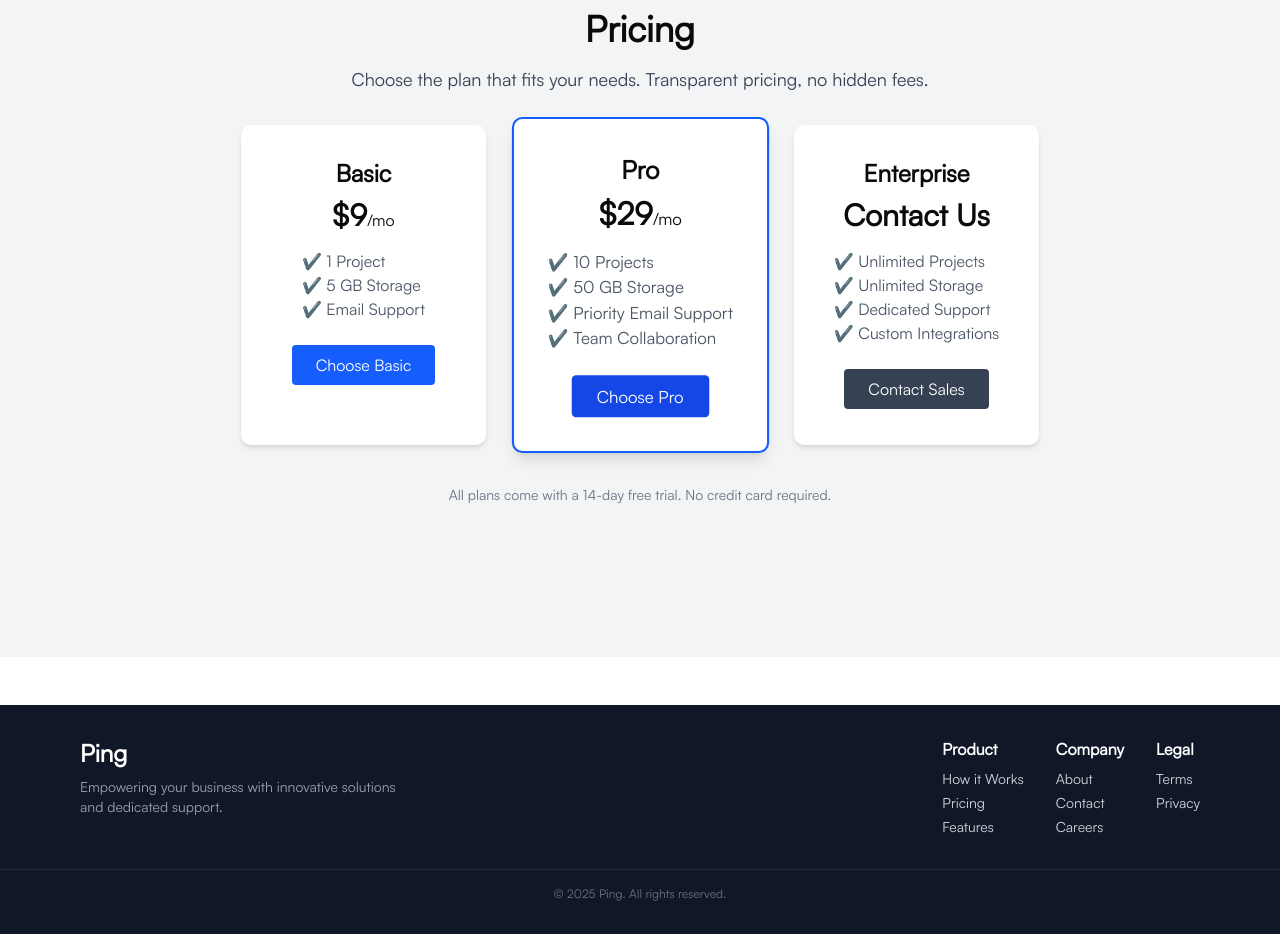
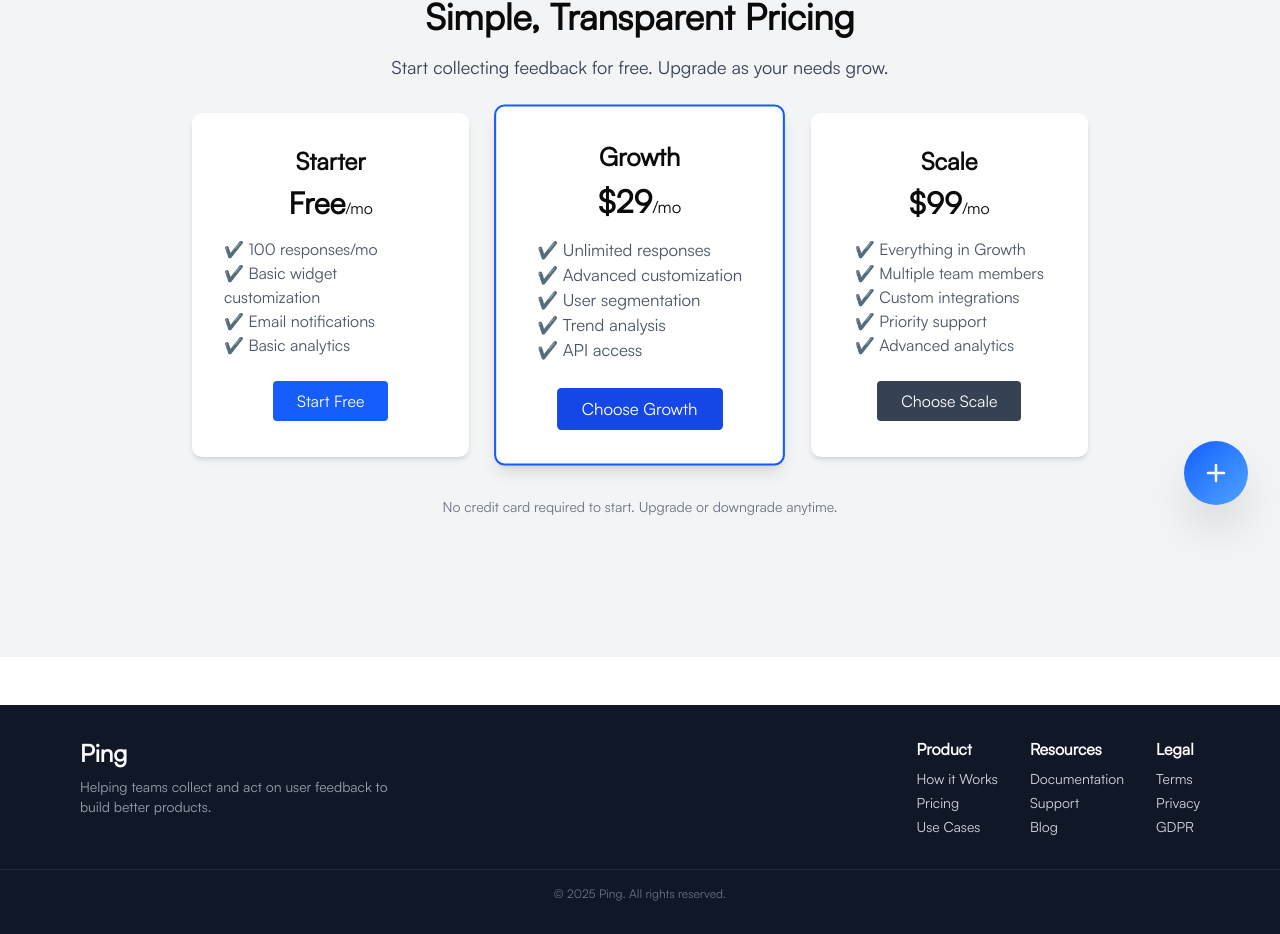
Before and after one commit to ompatel2019/ping, a Next.js app: page /pricing in a window 1280 px wide. Shown: the part 263-1197 px from the top of the page. Built offline with nearby package versions, Linux system fonts and the light colour scheme.

Commit message:
Enhance marketing pages with updated content, improved layouts, and new feedback widget integration. Revise pricing plans, use cases, and footer messaging for clarity and engagement.

```diff
--- a/src/app/(marketing)/layout.tsx
+++ b/src/app/(marketing)/layout.tsx
@@ -2,11 +2,13 @@
 import Navbar from '@/components/marketing/Navbar'
 import Footer from '@/components/marketing/Footer'
 import React from 'react'
+import Widget from '@/components/marketing/Widget'
 
 const MarketingLayout = ({ children }: { children: React.ReactNode }) => {
   return (
     <div>
       <Navbar />
+      <Widget />
       {children}
       <Footer />
     </div>
--- a/src/app/(marketing)/page.tsx
+++ b/src/app/(marketing)/page.tsx
@@ -7,67 +7,70 @@ const page = () => {
   return (
     <section className="flex flex-col items-center justify-center min-h-screen bg-gray-100">
       <div className="flex flex-col items-center justify-center w-full max-w-3xl px-4">
-        <h1 className="text-4xl font-bold mb-4">Welcome to Our Home Page</h1>
+        <h1 className="text-4xl font-bold mb-4">
+          Collect User Feedback That Matters
+        </h1>
         <p className="text-lg text-gray-700 mb-6 text-center">
-          Explore our latest offerings and updates. Discover how our platform
-          can help you achieve your goals, whether you&apos;re a startup,
-          agency, or enterprise.
+          Transform your product decisions with real user insights. Our simple yet
+          powerful feedback collection platform helps you gather, analyze, and act
+          on user feedback in minutes.
         </p>
         <div className="grid grid-cols-1 md:grid-cols-3 gap-8 w-full mb-10">
           {/* Feature 1 */}
           <div className="bg-white rounded-lg shadow-md p-6 flex flex-col items-center">
-            <h2 className="text-2xl font-semibold mb-2">
-              Innovative Solutions
-            </h2>
+            <h2 className="text-2xl font-semibold mb-2">Simple Integration</h2>
             <p className="text-gray-600 mb-4 text-center">
-              Leverage cutting-edge technology to streamline your workflow and
-              boost productivity.
+              Add our feedback widget to your site with just one line of code.
+              Start collecting insights instantly.
             </p>
             <ul className="mb-4 text-gray-500 text-sm list-disc list-inside">
-              <li>Automation tools</li>
-              <li>Seamless integrations</li>
-              <li>Real-time analytics</li>
+              <li>One-line installation</li>
+              <li>No-code configuration</li>
+              <li>Works everywhere</li>
             </ul>
           </div>
           {/* Feature 2 */}
           <div className="bg-white rounded-lg shadow-md p-6 flex flex-col items-center">
-            <h2 className="text-2xl font-semibold mb-2">Customer Support</h2>
+            <h2 className="text-2xl font-semibold mb-2">Smart Analytics</h2>
             <p className="text-gray-600 mb-4 text-center">
-              Our dedicated team is here to help you every step of the way,
-              ensuring your success.
+              Turn feedback into actionable insights with our powerful dashboard
+              and analysis tools.
             </p>
             <ul className="mb-4 text-gray-500 text-sm list-disc list-inside">
-              <li>24/7 live chat</li>
-              <li>Comprehensive help center</li>
-              <li>Personalized onboarding</li>
+              <li>Real-time responses</li>
+              <li>Trend analysis</li>
+              <li>Sentiment tracking</li>
             </ul>
           </div>
           {/* Feature 3 */}
           <div className="bg-white rounded-lg shadow-md p-6 flex flex-col items-center">
-            <h2 className="text-2xl font-semibold mb-2">Flexible Plans</h2>
+            <h2 className="text-2xl font-semibold mb-2">User Management</h2>
             <p className="text-gray-600 mb-4 text-center">
-              Choose a plan that fits your needs, with transparent pricing and
-              no hidden fees.
+              Engage with your users directly and turn feedback into meaningful
+              conversations.
             </p>
             <ul className="mb-4 text-gray-500 text-sm list-disc list-inside">
-              <li>Monthly &amp; annual billing</li>
-              <li>Free trial available</li>
-              <li>Custom enterprise solutions</li>
+              <li>Direct responses</li>
+              <li>User segmentation</li>
+              <li>Follow-up tools</li>
             </ul>
           </div>
         </div>
         <Link href="/how-it-works">
           <Button className="mt-4 px-6 py-3 bg-blue-600 text-white rounded hover:bg-blue-700 transition text-lg font-medium">
-            Learn More
+            See How It Works
           </Button>
         </Link>
         <div className="mt-8 text-center text-gray-500 text-sm">
           <p>
-            Have questions?{" "}
-            <a href="/contact" className="text-blue-600 hover:underline">
-              Contact our team
+            Ready to start collecting feedback?{" "}
+            <a
+              href="/contact"
+              className="text-blue-600 hover:underline"
+            >
+              Try our demo widget
             </a>{" "}
-            for more information.
+            below.
           </p>
         </div>
       </div>
--- a/src/app/(marketing)/pricing/page.tsx
+++ b/src/app/(marketing)/pricing/page.tsx
@@ -5,49 +5,52 @@ const page = () => {
   return (
     <section className="flex flex-col items-center justify-center min-h-screen bg-gray-100">
       <div className="flex flex-col items-center justify-center">
-        <h1 className="text-4xl font-bold mb-4">Pricing</h1>
+        <h1 className="text-4xl font-bold mb-4">Simple, Transparent Pricing</h1>
         <p className="text-lg text-gray-700 mb-8">
-          Choose the plan that fits your needs. Transparent pricing, no hidden fees.
+          Start collecting feedback for free. Upgrade as your needs grow.
         </p>
         <div className="grid grid-cols-1 md:grid-cols-3 gap-8 w-full max-w-4xl">
-          {/* Basic Plan */}
+          {/* Starter Plan */}
           <div className="bg-white rounded-lg shadow-md p-8 flex flex-col items-center">
-            <h2 className="text-2xl font-semibold mb-2">Basic</h2>
-            <p className="text-3xl font-bold mb-4">$9<span className="text-base font-normal">/mo</span></p>
+            <h2 className="text-2xl font-semibold mb-2">Starter</h2>
+            <p className="text-3xl font-bold mb-4">Free<span className="text-base font-normal">/mo</span></p>
             <ul className="mb-6 text-gray-600">
-              <li>✔️ 1 Project</li>
-              <li>✔️ 5 GB Storage</li>
-              <li>✔️ Email Support</li>
+              <li>✔️ 100 responses/mo</li>
+              <li>✔️ Basic widget customization</li>
+              <li>✔️ Email notifications</li>
+              <li>✔️ Basic analytics</li>
             </ul>
-            <button className="px-6 py-2 bg-blue-600 text-white rounded hover:bg-blue-700 transition">Choose Basic</button>
+            <button className="px-6 py-2 bg-blue-600 text-white rounded hover:bg-blue-700 transition">Start Free</button>
           </div>
-          {/* Pro Plan */}
+          {/* Growth Plan */}
           <div className="bg-white rounded-lg shadow-lg p-8 flex flex-col items-center border-2 border-blue-600 scale-105">
-            <h2 className="text-2xl font-semibold mb-2">Pro</h2>
+            <h2 className="text-2xl font-semibold mb-2">Growth</h2>
             <p className="text-3xl font-bold mb-4">$29<span className="text-base font-normal">/mo</span></p>
             <ul className="mb-6 text-gray-600">
-              <li>✔️ 10 Projects</li>
-              <li>✔️ 50 GB Storage</li>
-              <li>✔️ Priority Email Support</li>
-              <li>✔️ Team Collaboration</li>
+              <li>✔️ Unlimited responses</li>
+              <li>✔️ Advanced customization</li>
+              <li>✔️ User segmentation</li>
+              <li>✔️ Trend analysis</li>
+              <li>✔️ API access</li>
             </ul>
-            <button className="px-6 py-2 bg-blue-700 text-white rounded hover:bg-blue-800 transition">Choose Pro</button>
+            <button className="px-6 py-2 bg-blue-700 text-white rounded hover:bg-blue-800 transition">Choose Growth</button>
           </div>
-          {/* Enterprise Plan */}
+          {/* Scale Plan */}
           <div className="bg-white rounded-lg shadow-md p-8 flex flex-col items-center">
-            <h2 className="text-2xl font-semibold mb-2">Enterprise</h2>
-            <p className="text-3xl font-bold mb-4">Contact Us</p>
+            <h2 className="text-2xl font-semibold mb-2">Scale</h2>
+            <p className="text-3xl font-bold mb-4">$99<span className="text-base font-normal">/mo</span></p>
             <ul className="mb-6 text-gray-600">
-              <li>✔️ Unlimited Projects</li>
-              <li>✔️ Unlimited Storage</li>
-              <li>✔️ Dedicated Support</li>
-              <li>✔️ Custom Integrations</li>
+              <li>✔️ Everything in Growth</li>
+              <li>✔️ Multiple team members</li>
+              <li>✔️ Custom integrations</li>
+              <li>✔️ Priority support</li>
+              <li>✔️ Advanced analytics</li>
             </ul>
-            <button className="px-6 py-2 bg-gray-700 text-white rounded hover:bg-gray-800 transition">Contact Sales</button>
+            <button className="px-6 py-2 bg-gray-700 text-white rounded hover:bg-gray-800 transition">Choose Scale</button>
           </div>
         </div>
         <div className="mt-10 text-center text-gray-500 text-sm">
-          <p>All plans come with a 14-day free trial. No credit card required.</p>
+          <p>No credit card required to start. Upgrade or downgrade anytime.</p>
         </div>
       </div>
     </section>
--- a/src/app/(marketing)/use-cases/page.tsx
+++ b/src/app/(marketing)/use-cases/page.tsx
@@ -7,49 +7,49 @@ const page = () => {
       <div className="flex flex-col items-center justify-center w-full max-w-5xl px-4">
         <h1 className="text-4xl font-bold mb-4">Use Cases</h1>
         <p className="text-lg text-gray-700 mb-8 text-center">
-          Discover how our platform empowers teams and individuals across industries.
+          See how different teams use our feedback platform to build better products.
         </p>
         <div className="grid grid-cols-1 md:grid-cols-3 gap-8 w-full">
           {/* Use Case 1 */}
           <div className="bg-white rounded-lg shadow-md p-6 flex flex-col items-center">
-            <h2 className="text-2xl font-semibold mb-2">Startups</h2>
+            <h2 className="text-2xl font-semibold mb-2">Product Teams</h2>
             <p className="text-gray-600 mb-4 text-center">
-              Accelerate your product development with streamlined collaboration and project management tools.
+              Collect user insights to validate features and inform your product roadmap.
             </p>
             <ul className="mb-4 text-gray-500 text-sm list-disc list-inside">
-              <li>Rapid prototyping</li>
-              <li>Team task tracking</li>
-              <li>Easy integrations</li>
+              <li>Feature feedback</li>
+              <li>User satisfaction surveys</li>
+              <li>Beta testing feedback</li>
             </ul>
           </div>
           {/* Use Case 2 */}
           <div className="bg-white rounded-lg shadow-md p-6 flex flex-col items-center">
-            <h2 className="text-2xl font-semibold mb-2">Agencies</h2>
+            <h2 className="text-2xl font-semibold mb-2">Customer Support</h2>
             <p className="text-gray-600 mb-4 text-center">
-              Manage multiple clients and projects efficiently with robust reporting and permissions.
+              Gather user experience data and identify common pain points to improve support.
             </p>
             <ul className="mb-4 text-gray-500 text-sm list-disc list-inside">
-              <li>Client dashboards</li>
-              <li>Custom branding</li>
-              <li>Automated reports</li>
+              <li>Support satisfaction</li>
+              <li>Help article feedback</li>
+              <li>Issue reporting</li>
             </ul>
           </div>
           {/* Use Case 3 */}
           <div className="bg-white rounded-lg shadow-md p-6 flex flex-col items-center">
-            <h2 className="text-2xl font-semibold mb-2">Enterprises</h2>
+            <h2 className="text-2xl font-semibold mb-2">Marketing Teams</h2>
             <p className="text-gray-600 mb-4 text-center">
-              Scale your operations securely with advanced controls and dedicated support.
+              Learn what resonates with your audience to optimize your messaging and campaigns.
             </p>
             <ul className="mb-4 text-gray-500 text-sm list-disc list-inside">
-              <li>Single sign-on (SSO)</li>
-              <li>Role-based access</li>
-              <li>Priority support</li>
+              <li>Website feedback</li>
+              <li>Campaign effectiveness</li>
+              <li>Content suggestions</li>
             </ul>
           </div>
         </div>
         <div className="mt-10 text-center text-gray-500 text-sm">
           <p>
-            Not sure which use case fits you? <a href="/contact" className="text-blue-600 hover:underline">Contact us</a> to discuss your needs.
+            Have a unique use case? <a href="/contact" className="text-blue-600 hover:underline">Let&apos;s discuss</a> how we can help.
           </p>
         </div>
       </div>
--- a/src/components/marketing/Footer.tsx
+++ b/src/components/marketing/Footer.tsx
@@ -8,7 +8,7 @@ const Footer = () => {
         <div className="mb-6 md:mb-0 text-center md:text-left">
           <span className="text-2xl font-bold text-white">Ping</span>
           <p className="mt-2 text-gray-400 text-sm max-w-xs">
-            Empowering your business with innovative solutions and dedicated support.
+            Helping teams collect and act on user feedback to build better products.
           </p>
         </div>
         <div className="flex flex-col sm:flex-row gap-8">
@@ -22,21 +22,21 @@ const Footer = () => {
                 <a href="/pricing" className="hover:underline text-gray-300">Pricing</a>
               </li>
               <li>
-                <a href="/features" className="hover:underline text-gray-300">Features</a>
+                <a href="/use-cases" className="hover:underline text-gray-300">Use Cases</a>
               </li>
             </ul>
           </div>
           <div>
-            <h3 className="font-semibold text-white mb-2">Company</h3>
+            <h3 className="font-semibold text-white mb-2">Resources</h3>
             <ul className="space-y-1 text-sm">
               <li>
-                <a href="/about" className="hover:underline text-gray-300">About</a>
+                <a href="/docs" className="hover:underline text-gray-300">Documentation</a>
               </li>
               <li>
-                <a href="/contact" className="hover:underline text-gray-300">Contact</a>
+                <a href="/contact" className="hover:underline text-gray-300">Support</a>
               </li>
               <li>
-                <a href="/careers" className="hover:underline text-gray-300">Careers</a>
+                <a href="/blog" className="hover:underline text-gray-300">Blog</a>
               </li>
             </ul>
           </div>
@@ -49,6 +49,9 @@ const Footer = () => {
               <li>
                 <a href="/privacy" className="hover:underline text-gray-300">Privacy</a>
               </li>
+              <li>
+                <a href="/gdpr" className="hover:underline text-gray-300">GDPR</a>
+              </li>
             </ul>
           </div>
         </div>
@@ -58,9 +61,6 @@ const Footer = () => {
       </div>
     </footer>
   )
-  return (
-    <div>Footer</div>
-  )
 }
 
 export default Footer
--- a/src/components/marketing/Widget.tsx
+++ b/src/components/marketing/Widget.tsx
@@ -1,10 +1,32 @@
 // src/components/marketing/Widget.tsx
-import React from 'react'
+import React from "react";
 
 const Widget = () => {
+
   return (
-    <div>Widget</div>
-  )
-}
+    <div className="fixed bottom-8 right-8 z-50">
+      <button
+        className="rounded-full w-16 h-16 bg-gradient-to-br from-blue-600 to-blue-400 flex items-center justify-center shadow-2xl cursor-pointer transition-transform hover:scale-105 hover:shadow-blue-300 focus:outline-none focus:ring-4 focus:ring-blue-200 group"
+        aria-label="Open Widget"
+      >
+        <div className="flex flex-col items-center justify-center">
+          <svg
+            className="w-6 h-6 text-white"
+            fill="none"
+            stroke="currentColor"
+            strokeWidth={2.5}
+            viewBox="0 0 24 24"
+          >
+            <path
+              d="M12 4v16m8-8H4"
+              strokeLinecap="round"
+              strokeLinejoin="round"
+            />
+          </svg>
+        </div>
+      </button>
+    </div>
+  );
+};
 
-export default Widget
+export default Widget;
```
Also changed, not shown: src/app/(marketing)/contact-us/page.tsx (+62 -1 lines), src/app/(marketing)/how-it-works/page.tsx (+35 -16 lines).
